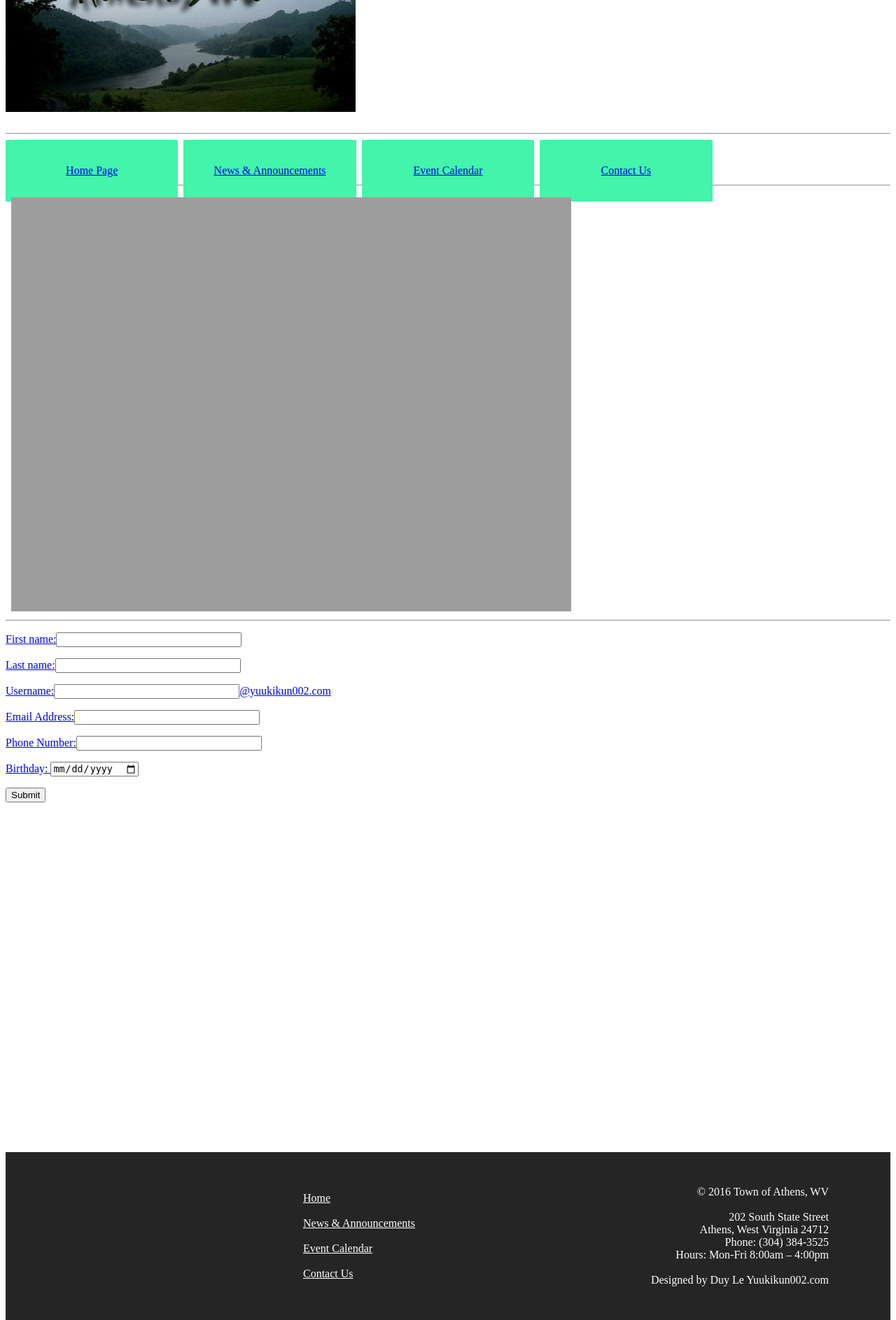
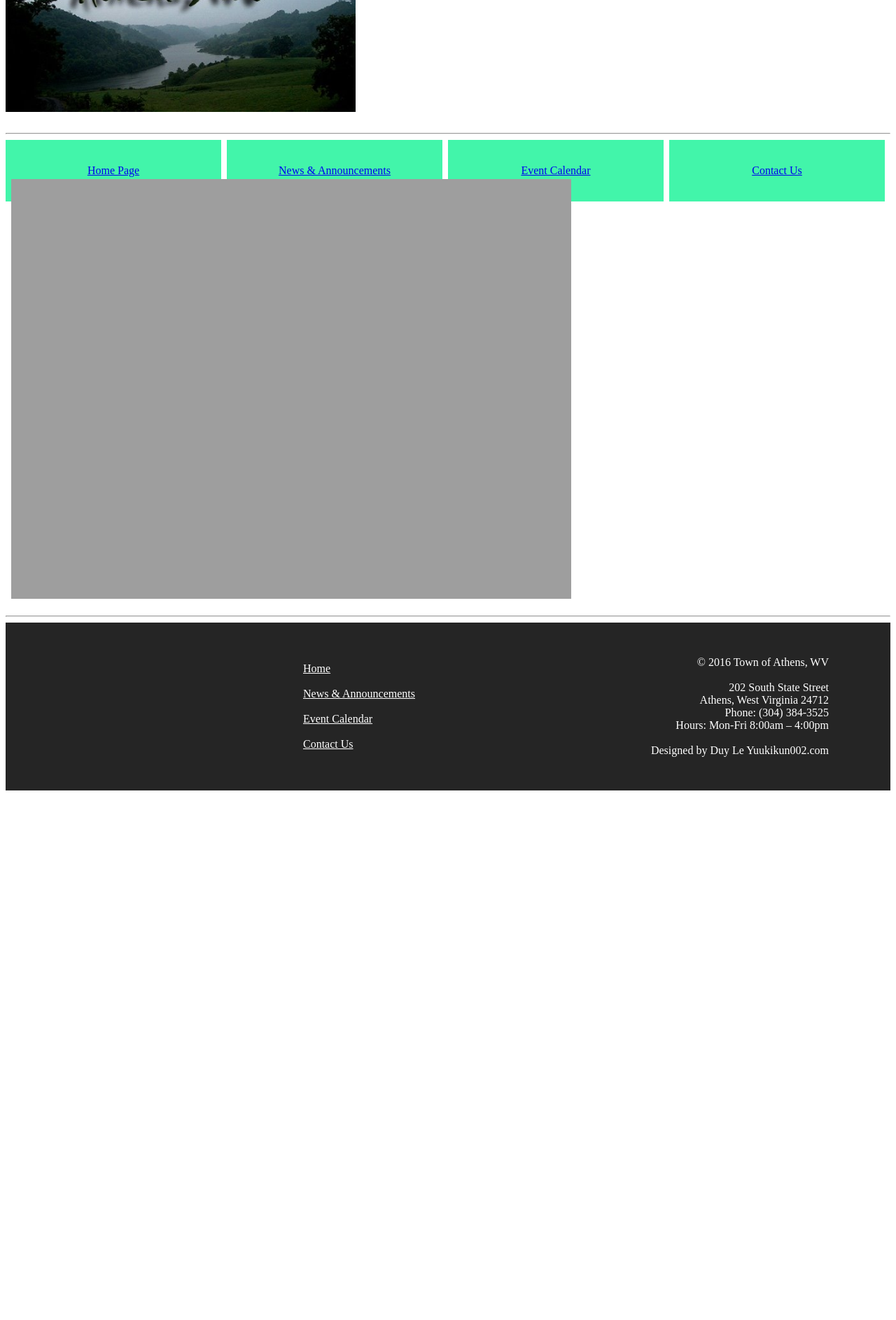
Before and after one commit to yuukikun002/yuukikun002.com, a PHP site: page /contact.html in a window 1280 px wide. Shown: the part 160-2047 px from the top of the page at 70% size. After the commit the page ends 1290 px from the top, so only its background shows below. Run offline with PHP 8.4, Linux system fonts and the light colour scheme.

Commit message:
update contact

```diff
--- a/Styles/athens.css
+++ b/Styles/athens.css
@@ -13,7 +13,7 @@ Blah blah
   grid-template-areas:
   "one two three four five";
 
-  grid-template-columns: 1fr 1fr 1fr 1fr 1fr;
+  grid-template-columns: 1fr 1fr 1fr 1fr;
   grid-template-rows: 1fr;
   grid-row-gap: .5em;
   grid-column-gap: .5em;
--- a/Styles/contact.css
+++ b/Styles/contact.css
@@ -13,12 +13,12 @@ Blah blah
   grid-template-areas:
   "one two three four five";
 
-  grid-template-columns: 1fr 1fr 1fr 1fr 1fr;
+  grid-template-columns: 1fr 1fr 1fr 1fr;
   grid-template-rows: 1fr;
   grid-row-gap: .5em;
   grid-column-gap: .5em;
 
-  height: 7vh;
+  height: 6vh;
   margin: 0px;
 }
 
@@ -92,7 +92,7 @@ footer{
     position: relative;
     bottom: 0;
     left: 0;
-    top: 500px;
+    top: 0px;
     padding: 2rem;
     background: #252525;
     color: white;
--- a/contact.html
+++ b/contact.html
@@ -21,22 +21,10 @@
         <div class="four"><a href="contact.html"> Contact Us</div>
         </div>
 
+        <div class="map"><iframe src="map.html" frameborder="0" name="test1" id="test1" width="100%" height="620px" left="100px"></iframe></div>
+
         <hr>
     </body>
-    <main>
-        <div><iframe src="map.html" frameborder="0" name="test1" id="test1" width="100%" height="600px" left="100px"></iframe></div>
-        <hr>
-        <div class="information">
-            <p>First name:<input type="text" name="" value="" size="30" /></p>
-            <p>Last name:<input type="text" name="" value="" size="30" /></p>
-            <p>Username:<input type="text" name="" value="" size="30" />@yuukikun002.com</p>
-            <p>Email Address:<input type="text" name="" value="" size="30" /></p>
-            <p>Phone Number:<input type="text" name="" value="" size="30" /></p>
-            <p>Birthday: <input type="date"></p>
-
-            <button id="submit" onclick="submit()">Submit</button>
-        </div>
-        </main>
 
 
 
```
